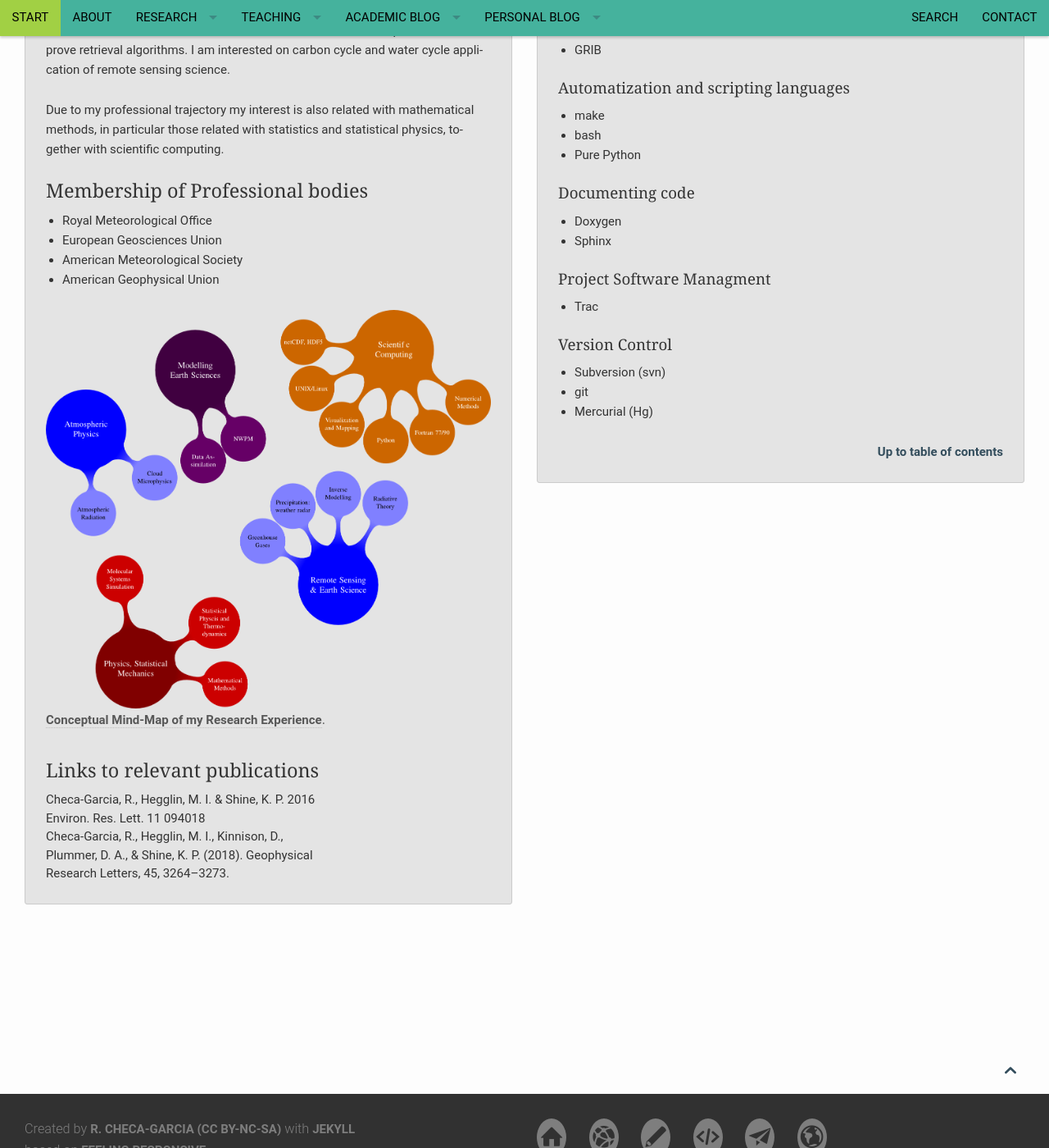
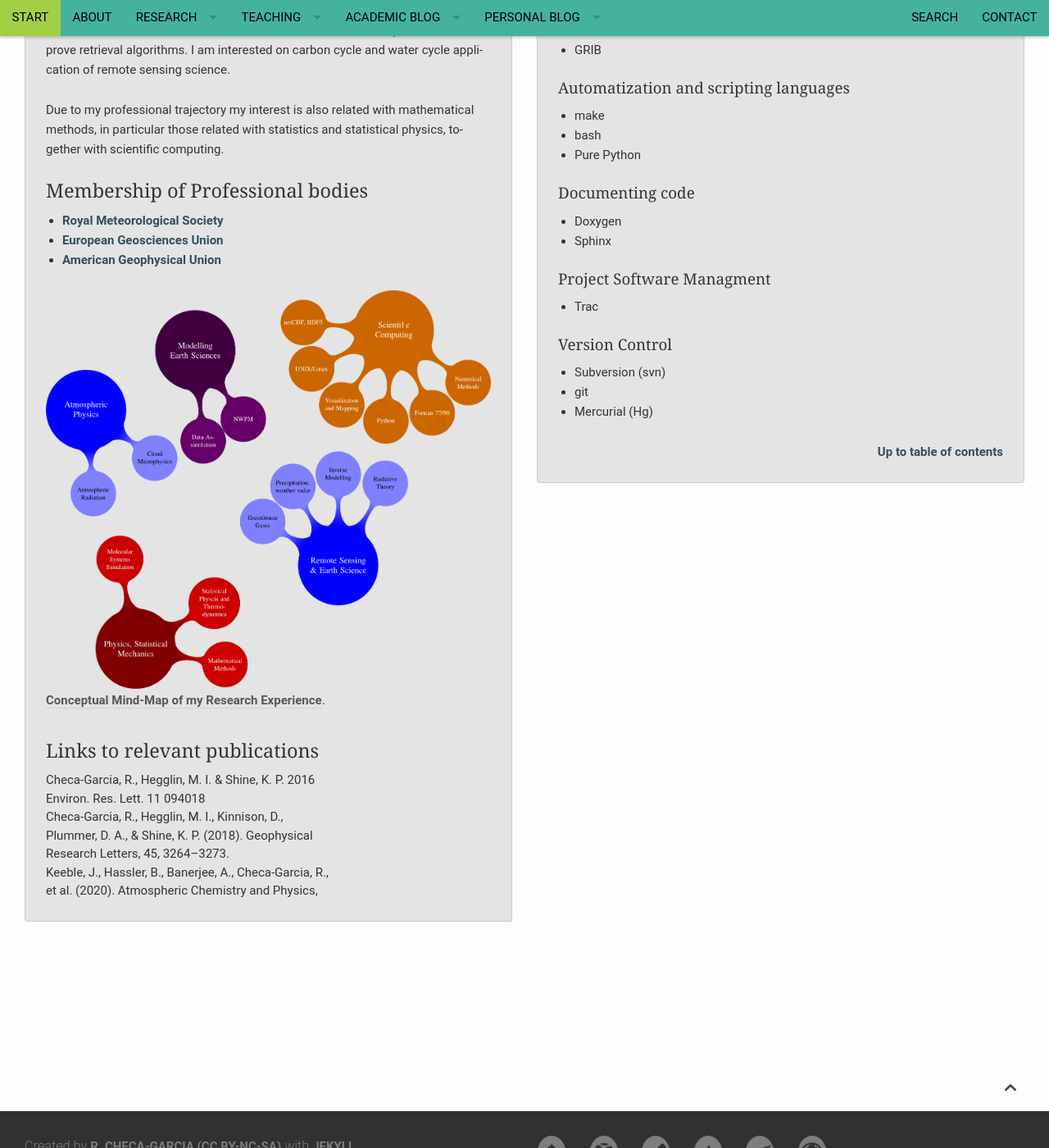
Before and after one commit to RCHG/rchg.github.io, a Jekyll site: the page built from pages/about_overview.md, in a window 1280 px wide and 1400 px high, scrolled down 1648 px. Shown: the whole window at 82% size. Built offline with Jekyll 4.4.1, drawn with Linux system fonts in a browser that asks for light colours; nearby versions of some CDN libraries; comment, search, counter and statistics services are not loaded.

Commit message:
Update about_overview.md

```diff
--- a/pages/about_overview.md
+++ b/pages/about_overview.md
@@ -57,10 +57,9 @@ Due to my professional trajectory my interest is also related with mathematical
 
 ### Membership of Professional bodies
 
-* Royal Meteorological Office
-* European Geosciences Union
-* American Meteorological Society
-* American Geophysical Union
+* [Royal Meteorological Society](https://www.rmets.org/)
+* [European Geosciences Union](https://www.egu.eu/)
+* [American Geophysical Union](https://www.agu.org/)
 
 <figure>
 <a href="/images/SCIENCE_MINDmap.png"><img src="/images/SCIENCE_MINDmap.png"></a>
@@ -82,6 +81,7 @@ Checa-Garcia, R., Hegglin, M. I. & Shine, K. P. 2016 Environ. Res. Lett. 11 0940
 <div class="small-2 columns">
 <span class="__dimensions_badge_embed__" data-id="pub.1014752738" data-legend="hover-bottom" data-style="small_circle"></span><script async src="https://badge.dimensions.ai/badge.js" charset="utf-8"></script>
 </div>
+
 </div>
 
 <div class="row">
@@ -92,6 +92,22 @@ Checa-Garcia, R., Hegglin, M. I., Kinnison, D., Plummer, D. A., & Shine, K. P. (
 
 <div class="small-2 columns">
 <div data-badge-popover="right" data-badge-type="donut" data-doi="10.1002/2017gl076770" data-hide-no-mentions="true" class="altmetric-embed"></div>
+</div>
+
+<div class="small-2 columns">
+<span class="__dimensions_badge_embed__" data-id="pub.1101266186" data-legend="hover-bottom" data-style="small_circle"></span><script async src="https://badge.dimensions.ai/badge.js" charset="utf-8"></script>
+</div>
+
+</div>
+
+<div class="row">
+
+<div class="small-8 columns">
+Keeble, J., Hassler, B., Banerjee, A., Checa-Garcia, R., et al. (2020). Atmospheric Chemistry and Physics,
+</div>
+
+<div class="small-2 columns">
+<div data-badge-popover="right" data-badge-type="donut" data-doi="10.5194/acp-2019-1202" data-hide-no-mentions="true" class="altmetric-embed"></div>
 </div>
 
 <div class="small-2 columns">
```
